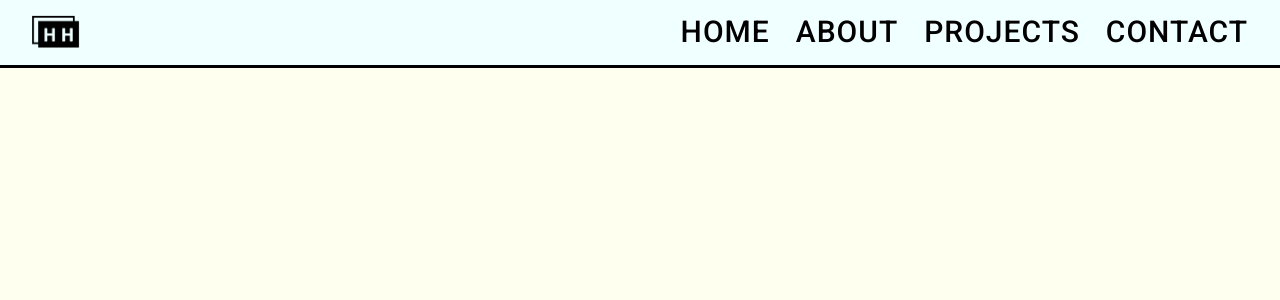
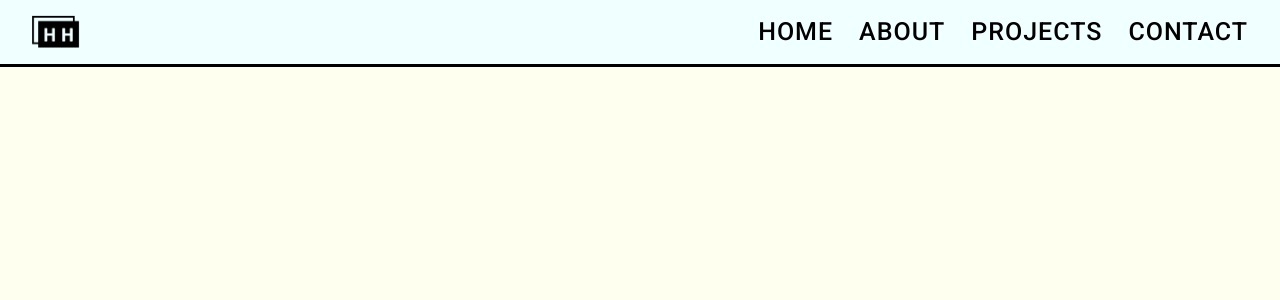
Before and after one commit to haostonh/portfolio, a React (Create React App) app in the folder client/: page /portfolio/about in a window 1280 px wide. Shown: the top 300 px of the page. Built offline with nearby package versions, Linux system fonts and the light colour scheme.

Commit message:
fixing formatting of navbar

```diff
--- a/client/src/components/NavBar.jsx
+++ b/client/src/components/NavBar.jsx
@@ -33,7 +33,7 @@ const tabsTheme = createMuiTheme({
 const navBarButtonStyle = makeStyles(theme => ({
   button: {
     color: "#000000",
-    fontSize: "30px",
+    fontSize: "25px",
     fontWeight: "500",
     fontFamily: "'Roboto', sans-serif",
     marginLeft: '10px',
--- a/client/src/componentsCSS/NavBar.css
+++ b/client/src/componentsCSS/NavBar.css
@@ -31,6 +31,7 @@
     background: #F0FFFF;
     border-bottom-style: solid;
     border-color: black;
+    align-items: center;
 }
 .navBarButtonFormat {
   color:black;
```
